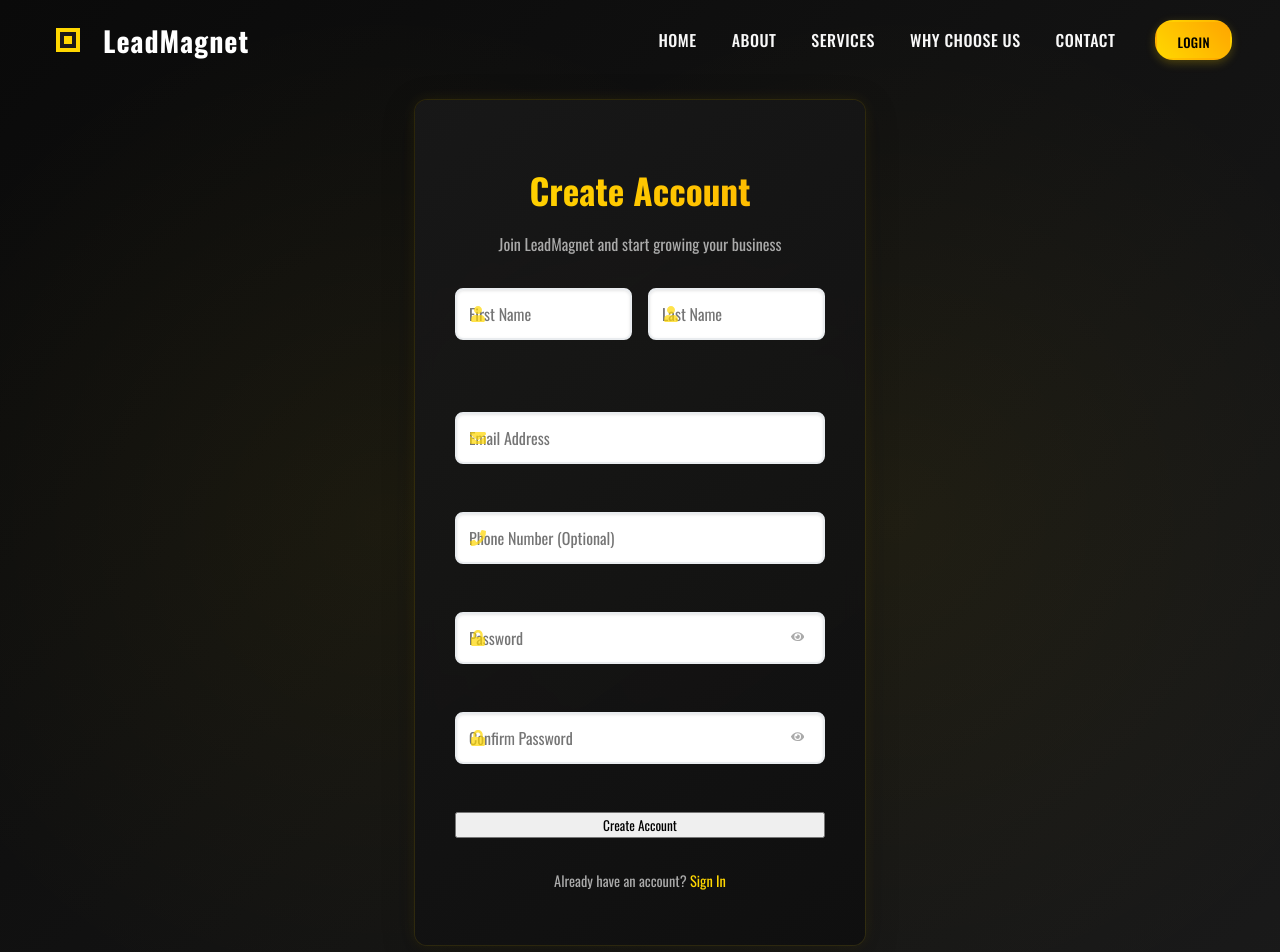
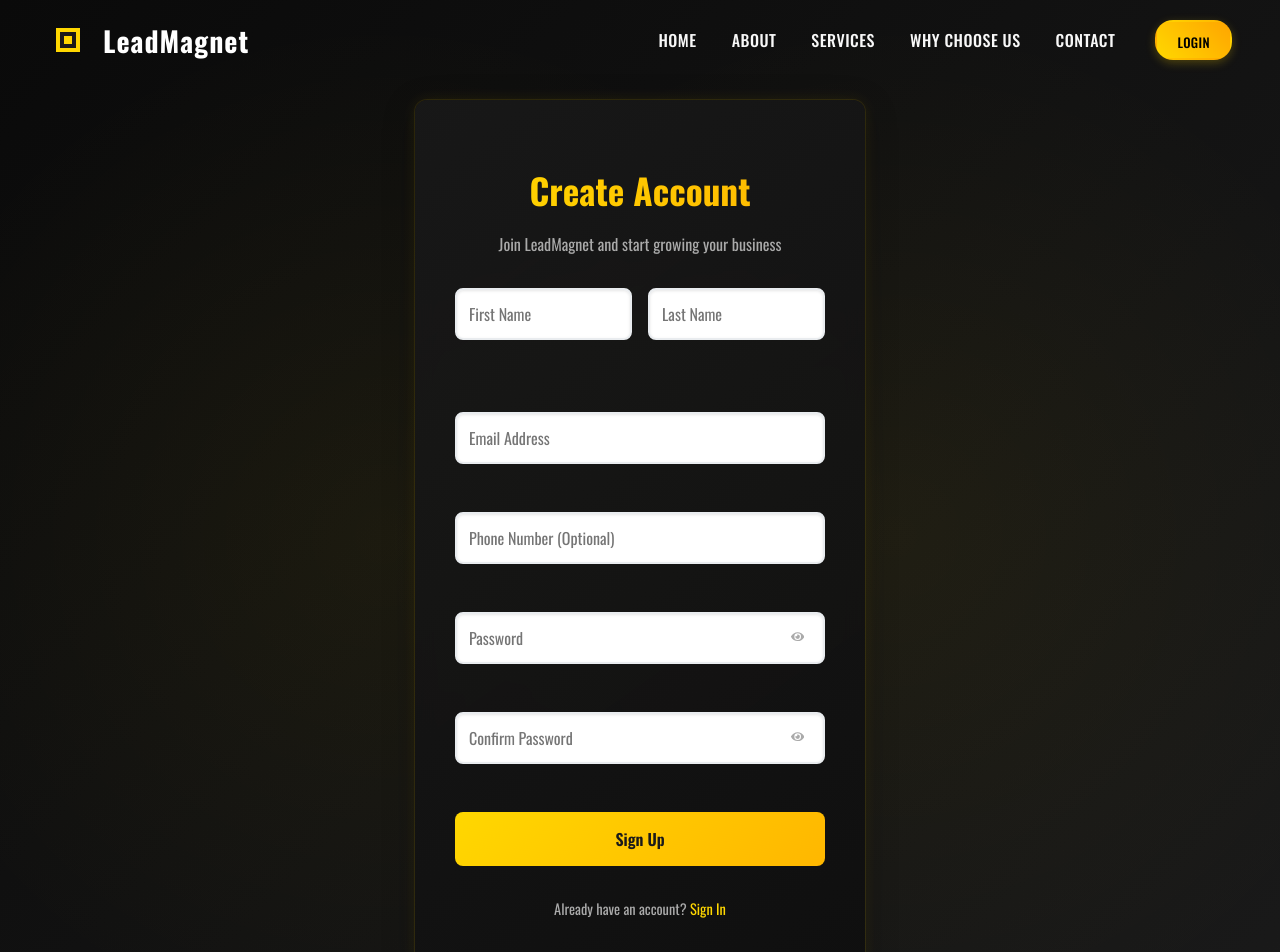
Before and after one commit to Mehreen-Israr/Lead-Magnet, a React (Create React App) app in the folder frontend/: page /signup in a window 1280 px wide. Shown: the top 952 px of the page. Built offline with nearby package versions, Linux system fonts and the light colour scheme.

Commit message:
corrected login and sign up

```diff
--- a/frontend/src/pages/Login.js
+++ b/frontend/src/pages/Login.js
@@ -107,7 +107,7 @@ const Login = () => {
 
             <div className="form-group">
               <div className="input-wrapper">
-                <FaEnvelope className="input-icon" />
+
                 <input
                   type="email"
                   name="email"
@@ -124,7 +124,7 @@ const Login = () => {
 
             <div className="form-group">
               <div className="input-wrapper">
-                <FaLock className="input-icon" />
+
                 <input
                   type={showPassword ? 'text' : 'password'}
                   name="password"
@@ -157,7 +157,7 @@ const Login = () => {
 
             <button
               type="submit"
-              className={`login-btn ${loading ? 'loading' : ''}`}
+              className={`login-button ${loading ? 'loading' : ''}`}
               disabled={loading}
             >
               {loading ? (
--- a/frontend/src/pages/Signup.js
+++ b/frontend/src/pages/Signup.js
@@ -151,7 +151,7 @@ const Signup = () => {
             <div className="form-row">
               <div className="form-group half-width">
                 <div className="input-wrapper">
-                  <FaUser className="input-icon" />
+
                   <input
                     type="text"
                     name="firstName"
@@ -167,7 +167,7 @@ const Signup = () => {
 
               <div className="form-group half-width">
                 <div className="input-wrapper">
-                  <FaUser className="input-icon" />
+
                   <input
                     type="text"
                     name="lastName"
@@ -184,7 +184,7 @@ const Signup = () => {
 
             <div className="form-group">
               <div className="input-wrapper">
-                <FaEnvelope className="input-icon" />
+
                 <input
                   type="email"
                   name="email"
@@ -200,7 +200,7 @@ const Signup = () => {
 
             <div className="form-group">
               <div className="input-wrapper">
-                <FaPhone className="input-icon" />
+
                 <input
                   type="tel"
                   name="phone"
@@ -215,7 +215,7 @@ const Signup = () => {
 
             <div className="form-group">
               <div className="input-wrapper">
-                <FaLock className="input-icon" />
+
                 <input
                   type={showPassword ? 'text' : 'password'}
                   name="password"
@@ -239,7 +239,7 @@ const Signup = () => {
 
             <div className="form-group">
               <div className="input-wrapper">
-                <FaLock className="input-icon" />
+
                 <input
                   type={showConfirmPassword ? 'text' : 'password'}
                   name="confirmPassword"
@@ -263,7 +263,7 @@ const Signup = () => {
 
             <button
               type="submit"
-              className={`signup-btn ${loading ? 'loading' : ''}`}
+              className={`signup-button ${loading ? 'loading' : ''}`}
               disabled={loading}
             >
               {loading ? (
@@ -272,7 +272,7 @@ const Signup = () => {
                   Creating Account...
                 </>
               ) : (
-                'Create Account'
+                'Sign Up'
               )}
             </button>
           </form>
```
